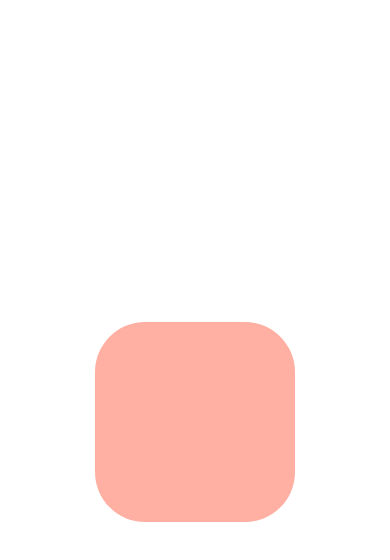
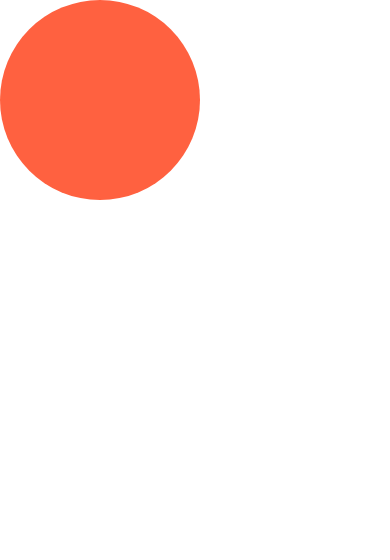
Before and after one commit to guamegi/langApp, a React Native app: screen / in a window 390 px wide. Shown: the top 560 px of the page. Built offline with nearby package versions, Linux system fonts and the light colour scheme.

Commit message:
more interpolations, ValueXY

```diff
--- a/App.js
+++ b/App.js
@@ -1,6 +1,14 @@
 import React, { useRef, useState } from "react";
-import { Animated, Pressable, TouchableOpacity, View } from "react-native";
+import {
+  Animated,
+  Dimensions,
+  Pressable,
+  TouchableOpacity,
+  View,
+} from "react-native";
 import styled from "styled-components/native";
+
+const { width: SCREEN_WIDTH, height: SCREEN_HEIGHT } = Dimensions.get("window");
 
 const Container = styled.View`
   flex: 1;
@@ -16,27 +24,73 @@ const Box = styled(Animated.createAnimatedComponent(View))`
 // const AnimatedBox = Animated.createAnimatedComponent(Box);
 
 export default function App() {
-  const Y_POSITION = useRef(new Animated.Value(0)).current;
-  const [up, setUp] = useState(false);
+  const POSITION = useRef(
+    new Animated.ValueXY({
+      x: -SCREEN_WIDTH / 2 + 100,
+      y: -SCREEN_HEIGHT / 2 + 100,
+    })
+  ).current;
+  // const [up, setUp] = useState(false);
 
-  const toggleUp = () => setUp((prev) => !prev);
+  // const toggleUp = () => setUp((prev) => !prev);
+  const topLeft = Animated.timing(POSITION, {
+    toValue: {
+      x: -SCREEN_WIDTH / 2 + 100,
+      y: -SCREEN_HEIGHT / 2 + 100,
+    },
+    useNativeDriver: false,
+  });
+  const bottomLeft = Animated.timing(POSITION, {
+    toValue: {
+      x: -SCREEN_WIDTH / 2 + 100,
+      y: SCREEN_HEIGHT / 2 - 100,
+    },
+    useNativeDriver: false,
+  });
+  const bottomRight = Animated.timing(POSITION, {
+    toValue: {
+      x: SCREEN_WIDTH / 2 - 100,
+      y: SCREEN_HEIGHT / 2 - 100,
+    },
+    useNativeDriver: false,
+  });
+  const topRight = Animated.timing(POSITION, {
+    toValue: {
+      x: SCREEN_WIDTH / 2 - 100,
+      y: -SCREEN_HEIGHT / 2 + 100,
+    },
+    useNativeDriver: false,
+  });
 
   const moveUp = () => {
-    Animated.timing(Y_POSITION, {
-      toValue: up ? 300 : -300,
-      useNativeDriver: true,
-      duration: 500,
-    }).start(toggleUp);
+    // Animated.timing(POSITION, {
+    //   toValue: up ? 300 : -300,
+    //   useNativeDriver: false,
+    //   duration: 500,
+    // }).start(toggleUp);
+    Animated.loop(
+      Animated.sequence([bottomLeft, bottomRight, topRight, topLeft])
+    ).start();
   };
 
-  const opacity = Y_POSITION.interpolate({
-    inputRange: [-300, 0, 300],
-    outputRange: [1, 0.5, 1],
+  // const opacity = POSITION.interpolate({
+  //   inputRange: [-300, 0, 300],
+  //   outputRange: [1, 0.5, 1],
+  // });
+
+  // const rotation = POSITION.y.interpolate({
+  //   inputRange: [-300, 300],
+  //   outputRange: ["-360deg", "360deg"],
+  // });
+
+  const borderRadius = POSITION.y.interpolate({
+    inputRange: [-300, 300],
+    outputRange: [100, 0],
   });
 
-  const borderRadius = Y_POSITION.interpolate({
+  const bgColor = POSITION.y.interpolate({
     inputRange: [-300, 300],
-    outputRange: [100, 0],
+    outputRange: ["rgb(255,99,71)", "rgb(71,166,255)"],
   });
   // Y.addListener(() => console.log(Y));
   return (
@@ -44,9 +98,9 @@ export default function App() {
       <Pressable onPress={moveUp}>
         <Box
           style={{
-            opacity,
+            backgroundColor: bgColor,
             borderRadius,
-            transform: [{ translateY: Y_POSITION }],
+            transform: [...POSITION.getTranslateTransform()],
           }}
         />
       </Pressable>
```
